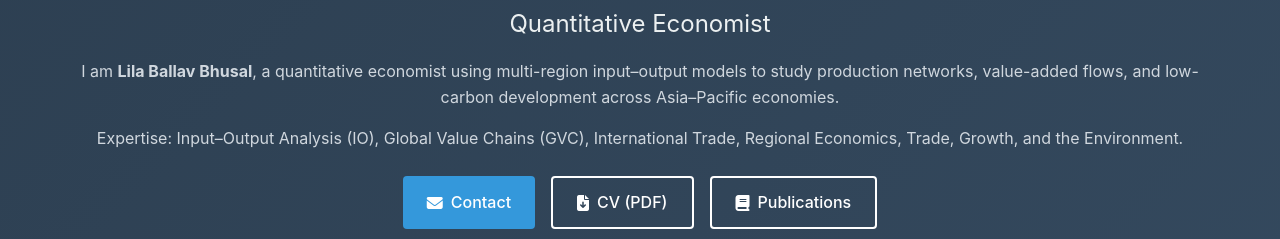
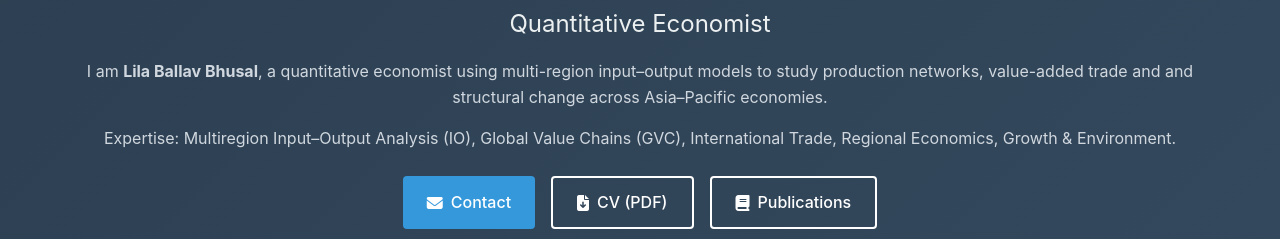
Before and after one commit to BallavBabu/ballavbabu.github.io, a plain HTML site: page index.html in a window 1280 px wide. Shown: the part 468-707 px from the top of the page. Drawn offline with Linux system fonts and the light colour scheme.

Commit message:
Update index.html

```diff
--- a/index.html
+++ b/index.html
@@ -117,12 +117,12 @@
 
                 <p class="tagline">
                     I am <strong>Lila Ballav Bhusal</strong>, a quantitative economist using multi-region input–output models
-                    to study production networks, value-added flows, and low-carbon development across Asia–Pacific economies.
+                    to study production networks, value-added trade and and structural change across Asia–Pacific economies.
                 </p>
 
                 <p class="tagline">
-                    Expertise: Input–Output Analysis (IO), Global Value Chains (GVC), International Trade,
-                    Regional Economics, Trade, Growth, and the Environment.
+                    Expertise: Multiregion Input–Output Analysis (IO), Global Value Chains (GVC), International Trade,
+                    Regional Economics, Growth & Environment.
                 </p>
 
                 <div class="hero-links">
```
